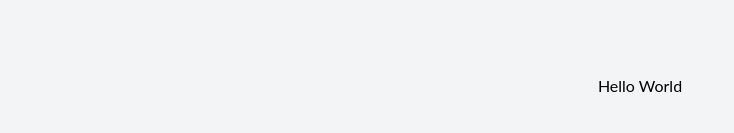
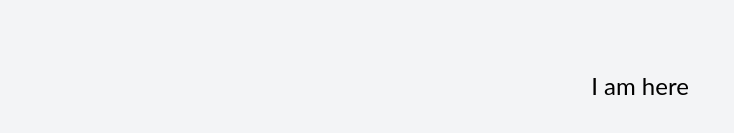
Before and after one commit to srutz/nuxtempty, a Nuxt app: page / in a window 1280 px wide. Shown: the part 335-468 px from the top of the page, without its empty margins (0-734 px from the left). Built offline with nearby package versions, Linux system fonts and the light colour scheme.

Commit message:
loadingindicator

```diff
--- a/app.vue
+++ b/app.vue
@@ -1,4 +1,5 @@
 <template>
+    <NuxtLoadingIndicator></NuxtLoadingIndicator>
     <NuxtLayout>
         <NuxtPage />
     </NuxtLayout>
--- a/assets/css/style.css
+++ b/assets/css/style.css
@@ -7,7 +7,7 @@ body {
 }
 
 body>div {
-    @apply h-dvh w-dvw flex flex-col overflow-hidden bg-gray-100;
+    @apply h-dvh w-dvw flex flex-col overflow-hidden bg-gray-100 relative;
 }
 
 button,
--- /dev/null
+++ b/components/LoadingIndicator.vue
@@ -0,0 +1,16 @@
+<template>
+    <div>
+        <div v-if="isLoading" class="text-4xl text-red-300">
+        I am loading ...
+        </div>
+        <slot></slot>
+    </div>
+</template>
+<script setup lang="ts">
+const l = useLoadingIndicator()
+
+const { isLoading } = l
+
+
+
+</script>
--- /dev/null
+++ b/components/SlowLoader.vue
@@ -0,0 +1,6 @@
+<template>
+    <div class="text-2xl">I am here</div>
+</template>
+<script setup lang="ts">
+await new Promise((resolve) => setTimeout(resolve, 5_000))
+</script>
--- a/layouts/default.vue
+++ b/layouts/default.vue
@@ -1,4 +1,5 @@
 <template>
     <Menubar></Menubar>
+    <LoadingIndicator />
     <slot></slot>
 </template>
--- a/nuxt.config.ts
+++ b/nuxt.config.ts
@@ -4,4 +4,5 @@ export default defineNuxtConfig({
     devtools: { enabled: true },
     modules: ['@nuxt/icon', '@nuxtjs/tailwindcss', '@nuxt/fonts'],
     css: ["~/assets/css/style.css"],
+    ssr: false,
 })
--- a/pages/index.vue
+++ b/pages/index.vue
@@ -1,5 +1,7 @@
 <template>
     <div class="grow h-1 flex flex-col items-center justify-center overflow-hidden">
-        <div>Hello World</div>
+        <LoadingIndicator>
+            <SlowLoader />
+        </LoadingIndicator>
     </div>
 </template>
```
